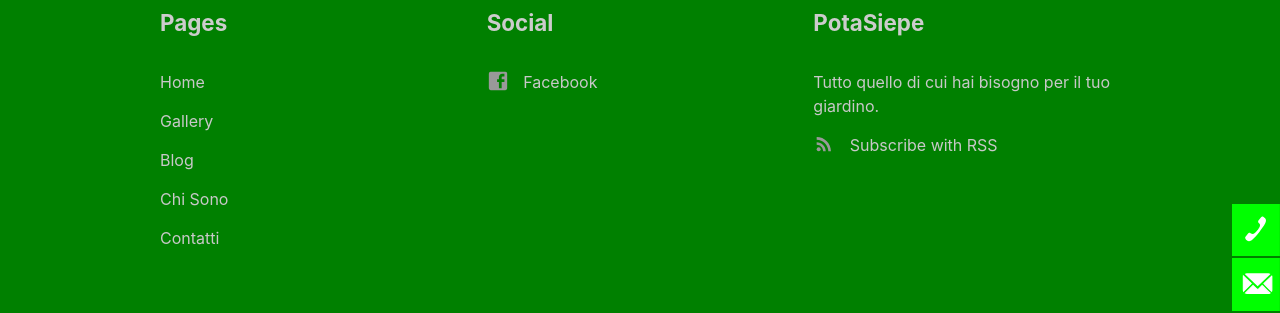
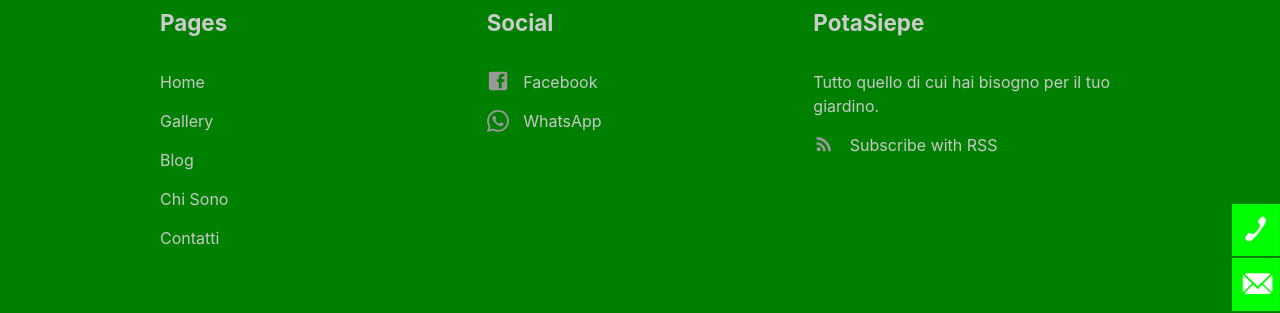
Before and after one commit to enricocaputo/potasiepe, a Jekyll site: the page built from pages/index.html, in a window 1280 px wide and 900 px high, scrolled down 4251 px. Shown: the part 447-760 px from the top of the window. Built offline with Jekyll 4.4.1, drawn with Linux system fonts in a browser that asks for light colours.

Commit message:
Update footer.yml

```diff
--- a/_data/footer.yml
+++ b/_data/footer.yml
@@ -16,6 +16,10 @@
       link: https://www.facebook.com/giardiniere.potasiepe/
       social_icon: Facebook
       new_window: true
+    - name: WhatsApp
+      link: https://wa.me/393889005888
+      social_icon: WhatsApp
+      new_window: true
 #    - name: Twitter
 #      link:
 #      social_icon: Twitter
```
